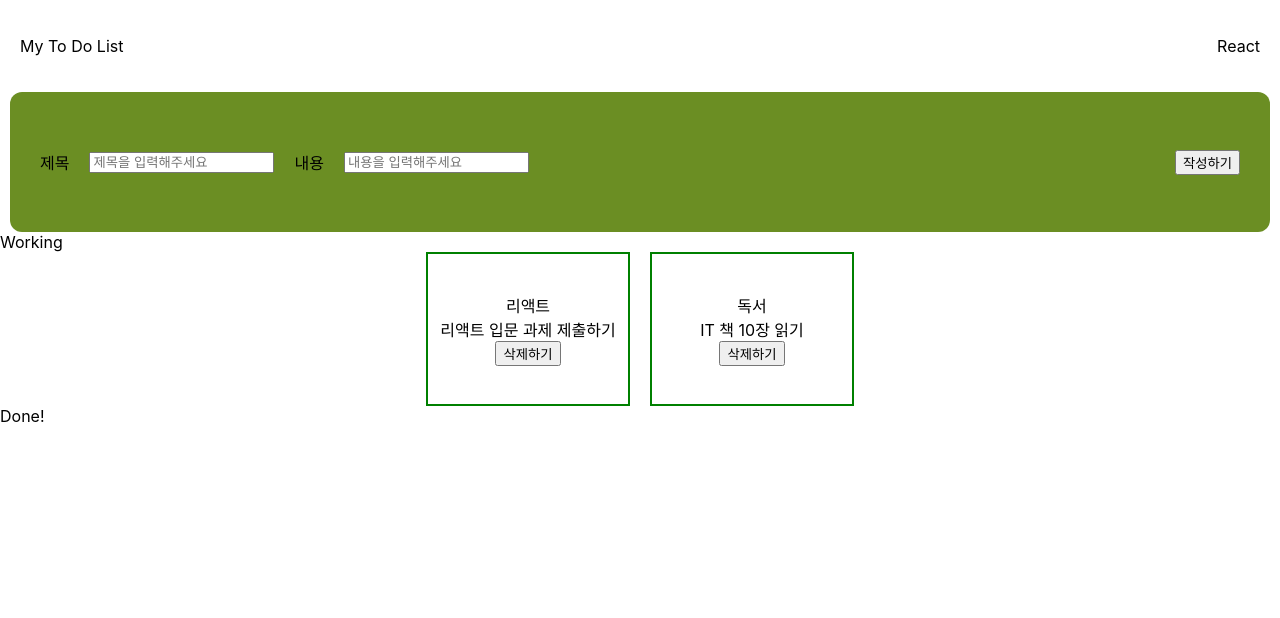
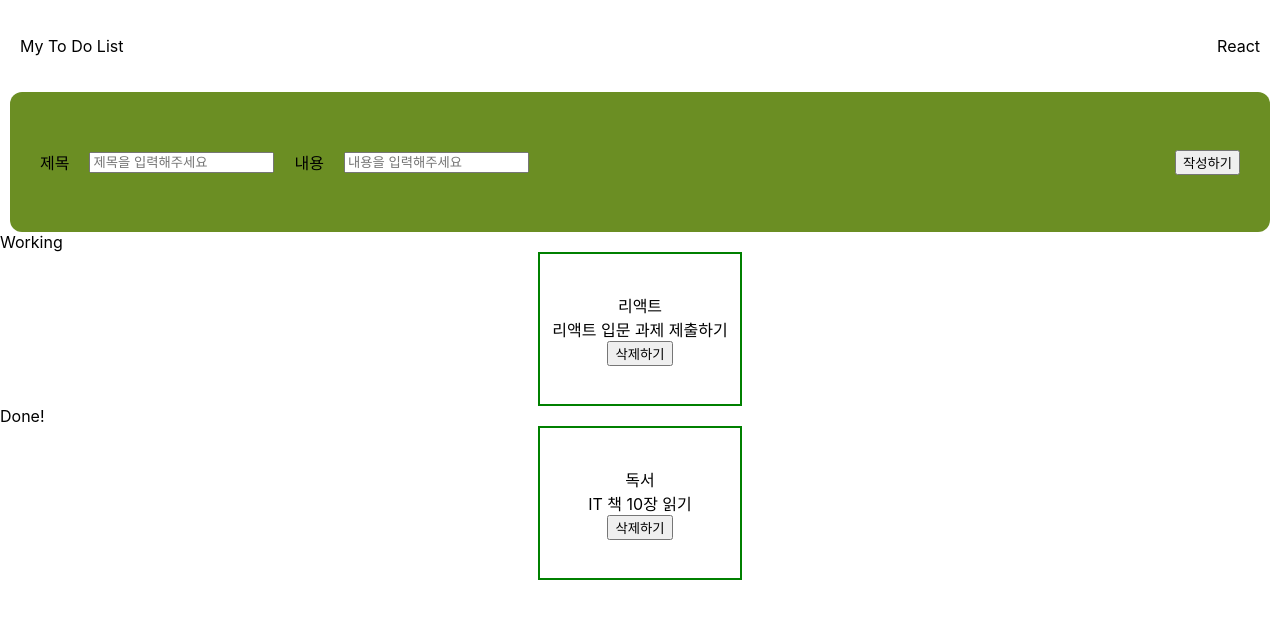
Before and after one commit to YS739/React_TodoList, a React (Create React App) app: page / in a window 1280 px wide. Shown: the top 618 px of the page. Built offline with nearby package versions, Linux system fonts and the light colour scheme.

Commit message:
split lists

```diff
--- a/src/App.js
+++ b/src/App.js
@@ -38,7 +38,7 @@ const App = () => {
       id: 2,
       title: "독서",
       body: "IT 책 10장 읽기",
-      isDone: false,
+      isDone: true,
     },
   ]);
   const [title, setTitle] = useState("");
@@ -58,6 +58,34 @@ const App = () => {
     const newToDoList = toDos.filter((toDo) => toDo.id !== id);
     setToDos(newToDoList);
   };
+
+  const workingList = toDos
+    .filter((todo) => {
+      return todo.isDone === false;
+    })
+    .map((toDo) => {
+      return (
+        <ToDoList
+          handleDelete={onChangeHandler}
+          toDo={toDo}
+          key={(toDo.id, toDo.isDone)}
+        ></ToDoList>
+      );
+    });
+
+  const doneList = toDos
+    .filter((todo) => {
+      return todo.isDone === true;
+    })
+    .map((toDo) => {
+      return (
+        <ToDoList
+          handleDelete={onChangeHandler}
+          toDo={toDo}
+          key={(toDo.id, toDo.isDone)}
+        ></ToDoList>
+      );
+    });
 
   return (
     <div>
@@ -84,18 +112,9 @@ const App = () => {
       </div>
       <div>
         <div>Working</div>
-        <div className="to-do-cards">
-          {toDos.map((toDo) => {
-            return (
-              <ToDoList
-                handleDelete={onChangeHandler}
-                toDo={toDo}
-                key={(toDo.id, toDo.isDone)}
-              ></ToDoList>
-            );
-          })}
-        </div>
+        <div className="to-do-cards">{workingList}</div>
         <div>Done!</div>
+        <div className="to-do-cards">{doneList}</div>
       </div>
     </div>
   );
```
